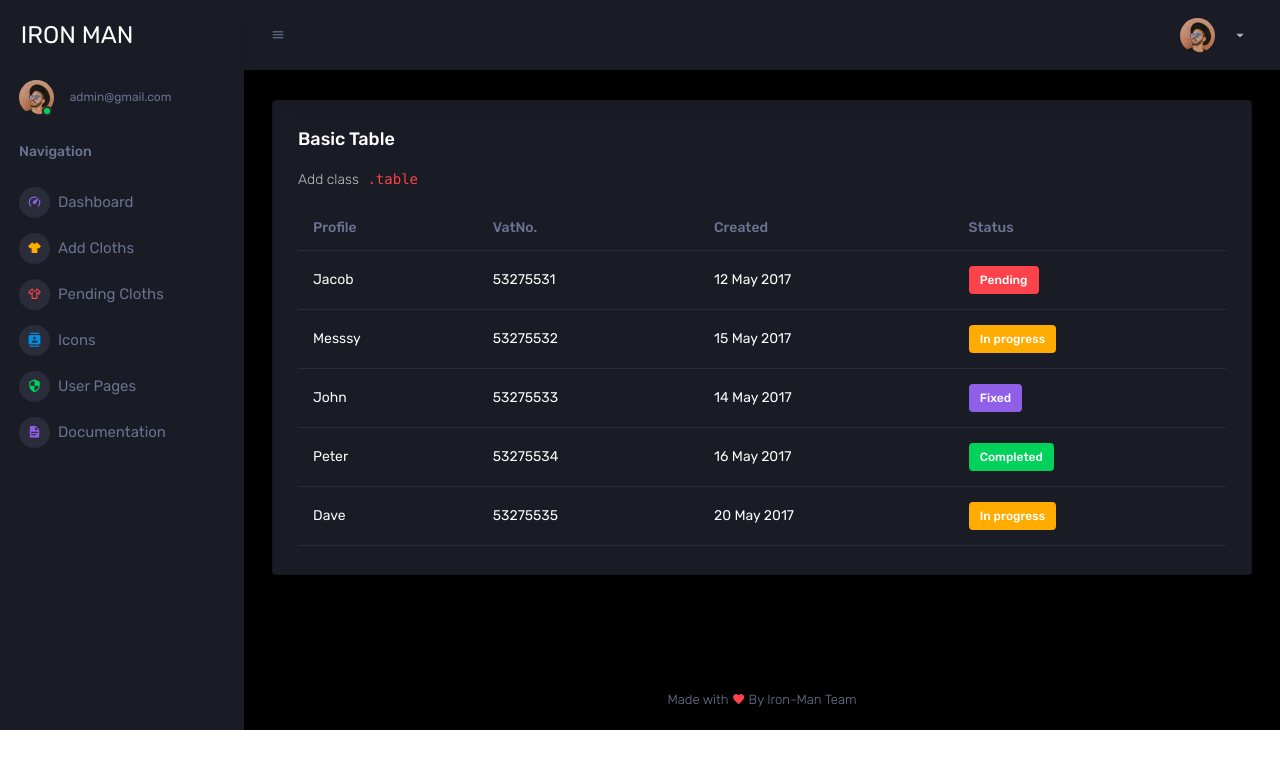
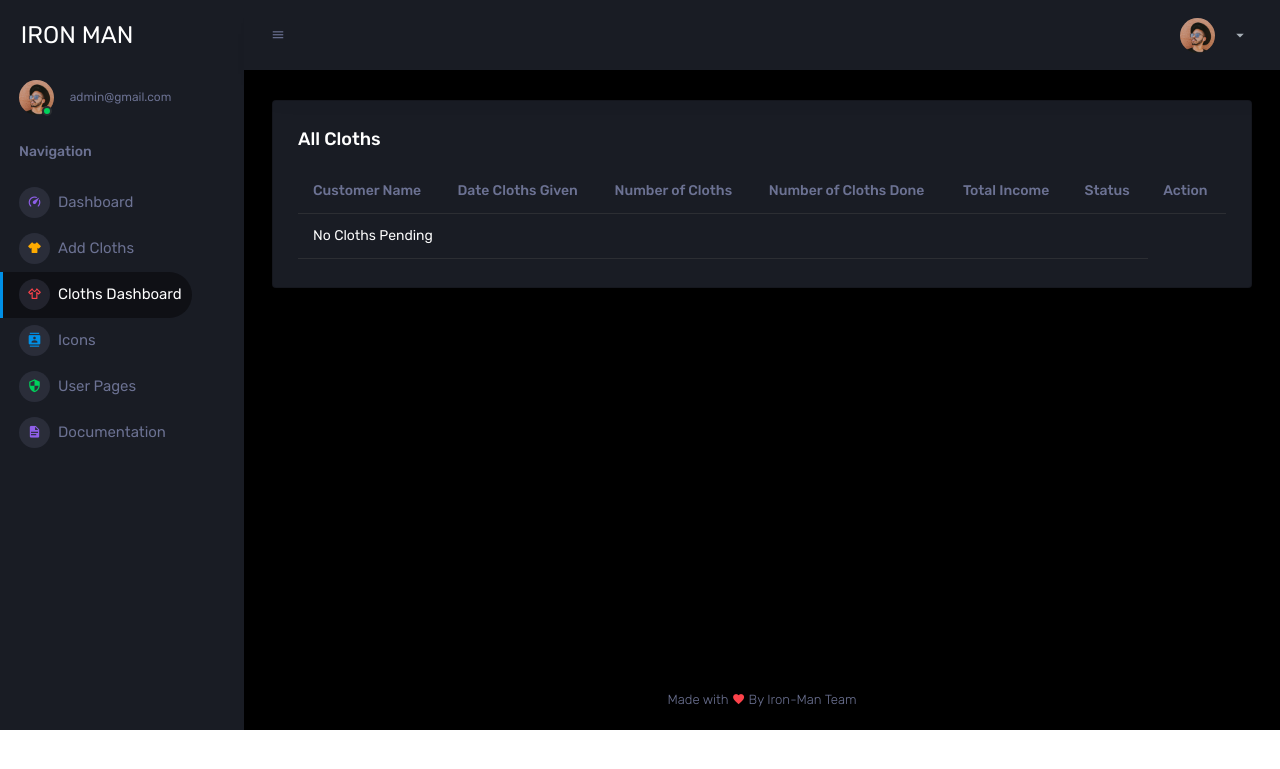
Before and after one commit to PrajaktaGarodi/Iron_Man, a PHP site: page /cloths.php in a window 1280 px wide. Shown: the top 769 px of the page. Run offline with PHP 8.4, Linux system fonts and the light colour scheme; a user stored in the database is signed in; data comes from the database, SQL or seed files in the repository; data that the repository does not hold is empty; some libraries are stand-ins or nearby versions.

Commit message:
CLoths Dashboard Created

```diff
--- a/cloths.php
+++ b/cloths.php
@@ -46,50 +46,70 @@
           <div class="col-md-12 grid-margin stretch-card">
             <div class="card">
               <div class="card-body">
-                    <h4 class="card-title">Basic Table</h4>
-                    <p class="card-description"> Add class <code>.table</code>
+                <h4 class="card-title">All Cloths</h4>
+                <!-- <p class="card-description"> Add class <code>.table</code> -->
                 </p>
                 <div class="table-responsive">
                   <table class="table">
                     <thead>
                       <tr>
-                            <th>Profile</th>
-                            <th>VatNo.</th>
-                            <th>Created</th>
+                        <th>Customer Name</th>
+                        <th>Date Cloths Given</th>
+                        <th>Number of Cloths</th>
+                        <th>Number of Cloths Done</th>
+                        <th>Total Income</th>
                         <th>Status</th>
+                        <th>Action</th>
                       </tr>
                     </thead>
+                    <!-- <td><label class="badge badge-success">Completed</label></td> -->
+                    <!-- <td><label class="badge badge-danger">Pending</label></td> -->
+                    <!-- <td><label class="badge badge-info">Fixed</label></td> -->
+                    <!-- <td><label class="badge badge-warning">In progress</label></td> -->
+                    <!-- <td><label class="badge badge-warning">In progress</label></td> -->
                     <tbody>
+
+                      <?php
+
+                      $sql = "SELECT * FROM clothes";
+                      $result = mysqli_query($conn, $sql);
+                      if (mysqli_num_rows($result) > 0) {
+                        while ($row = mysqli_fetch_assoc($result)) {
+                      ?>
+
                           <tr>
-                            <td>Jacob</td>
-                            <td>53275531</td>
-                            <td>12 May 2017</td>
-                            <td><label class="badge badge-danger">Pending</label></td>
+                            <td><?php echo $row['customer_name']; ?></td>
+                            <td><?php echo $row['date']; ?></td>
+                            <td><?php echo $row['cloth_count']; ?></td>
+                            <td><?php echo $row['cloths_done']; ?></td>
+                            <td><?php echo $row['total_income']; ?></td>
+                            <td>
+                              <?php
+                              if ($row['status'] == "Pending") {
+                                echo "<label class='badge badge-warning'>Pending</label>";
+                              } elseif ($row['status'] == "Completed") {
+                                echo "<label class='badge badge-success'>Completed</label>";
+                              } elseif ($row['status'] == "In Progess") {
+                                echo "<label class='badge badge-danger'>In Progress</label>";
+                              }
+                              ?>
+                            </td>
+                            <td>
+                              <a href="#" class="p-1" data-bs-toggle="tooltip" title="Edit" ><i class="mdi mdi-pencil-box-multiple"></i></a>
+                              <a href="#" class="p-1" data-bs-toggle="tooltip" title="Complete" ><i class="text-success mdi mdi-check-all"></i></a>
+                            </td>
                           </tr>
-                          <tr>
-                            <td>Messsy</td>
-                            <td>53275532</td>
-                            <td>15 May 2017</td>
-                            <td><label class="badge badge-warning">In progress</label></td>
-                          </tr>
-                          <tr>
-                            <td>John</td>
-                            <td>53275533</td>
-                            <td>14 May 2017</td>
-                            <td><label class="badge badge-info">Fixed</label></td>
-                          </tr>
-                          <tr>
-                            <td>Peter</td>
-                            <td>53275534</td>
-                            <td>16 May 2017</td>
-                            <td><label class="badge badge-success">Completed</label></td>
-                          </tr>
-                          <tr>
-                            <td>Dave</td>
-                            <td>53275535</td>
-                            <td>20 May 2017</td>
-                            <td><label class="badge badge-warning">In progress</label></td>
-                          </tr>
+
+
+                      <?php
+                        }
+                      } else {
+                        echo "<tr><td colspan=6>No Cloths Pending</td></tr>";
+                      }
+
+
+                      ?>
+
                     </tbody>
                   </table>
                 </div>
--- a/common/sidebar.php
+++ b/common/sidebar.php
@@ -88,11 +88,11 @@
             </a>
           </li>
           <li class="nav-item menu-items">
-            <a class="nav-link" href="pages/charts/chartjs.html">
+            <a class="nav-link" href="/cloths.php">
               <span class="menu-icon">
                 <i class="mdi mdi-tshirt-v-outline"></i>
               </span>
-              <span class="menu-title">Pending Cloths</span>
+              <span class="menu-title">Cloths Dashboard</span>
               <i class="menu-arrow"></i>
             </a>
           </li>
```
Lines whose indentation alone changed are shown as unchanged.
